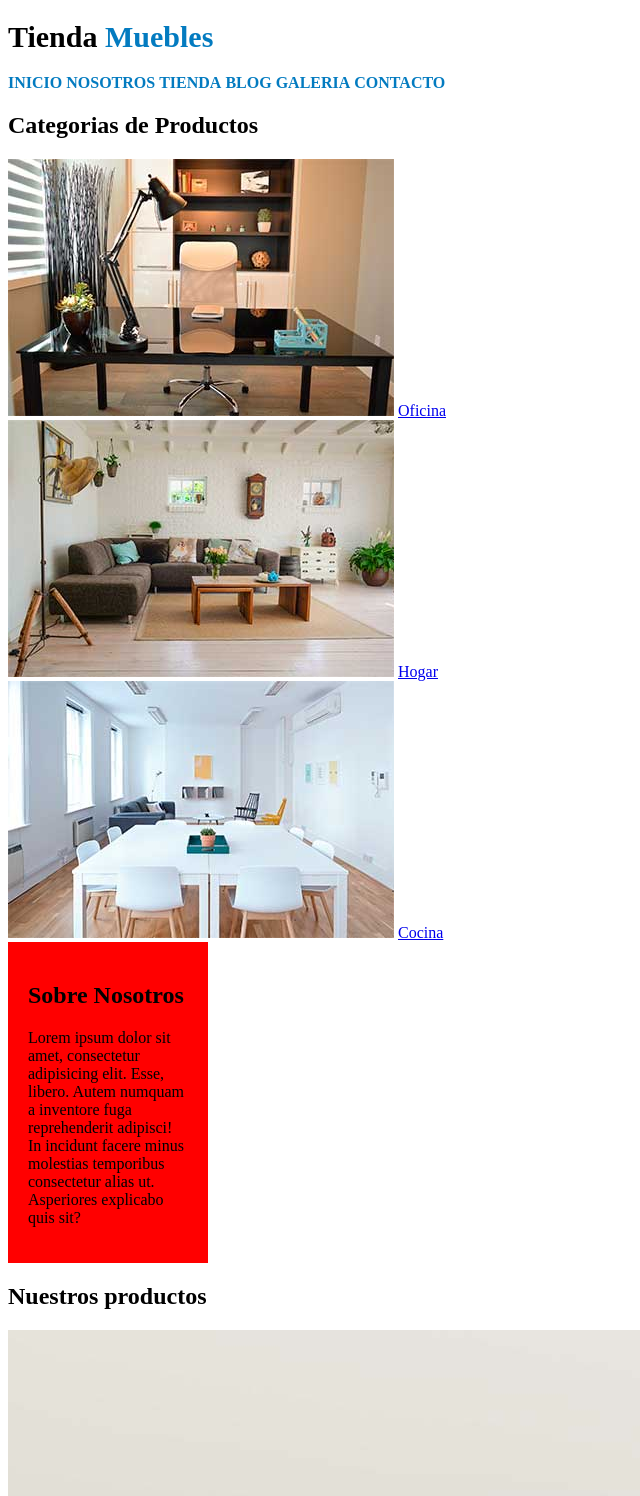
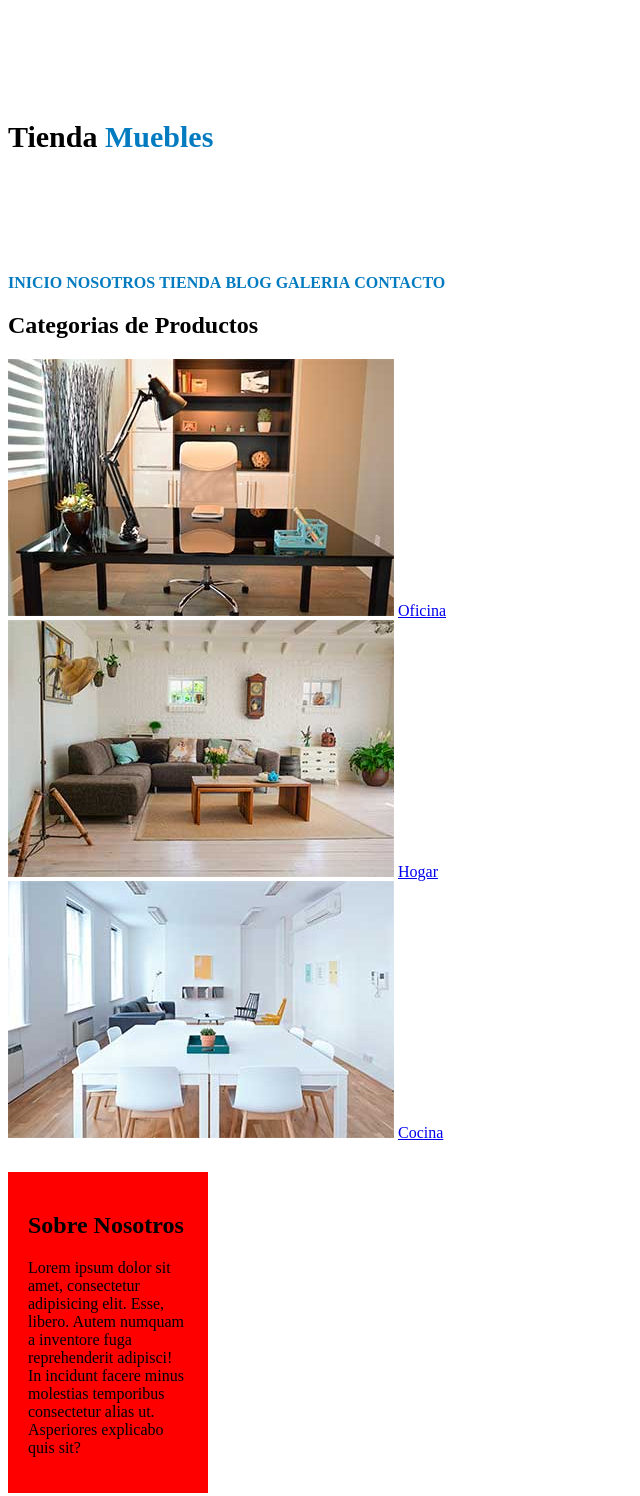
Before and after one commit to maldonadoangel/PracticaCss3, a plain HTML site: page Introduccion de html/index.html in a window 1280 px wide. Shown: the top 1496 px of the page, without its empty margins (0-640 px from the left). Drawn offline with Linux system fonts and the light colour scheme.

Commit message:
margin y padding

```diff
--- a/Introduccion de html/index.html
+++ b/Introduccion de html/index.html
@@ -11,7 +11,7 @@
         <!-- Como buena practica se recomienda un h1 por pagina -->
         <!-- Crear una copia de manera rapida es shift + alt + flecha abajo, al final de la etiqueta y creara una copia de manera rapida-->
         <header>
-            <h1>Tienda <span>Muebles</span></h1>
+            <h1 class = "nombre-sitio">Tienda <span>Muebles</span></h1>
         </header>
         <nav class="navegacion">
             <a class="enlace"href="index.html">Inicio</a>
--- a/Introduccion de html/style.css
+++ b/Introduccion de html/style.css
@@ -33,5 +33,10 @@ h1 span{
     background-color: red;
     width: 200px;
     padding: 20px;
-    box-sizing: border-box;
+    margin-top: 30px;
 }
+
+.nombre-sitio{
+    padding-top: 100px;
+    padding-bottom: 100px;
+}
```
